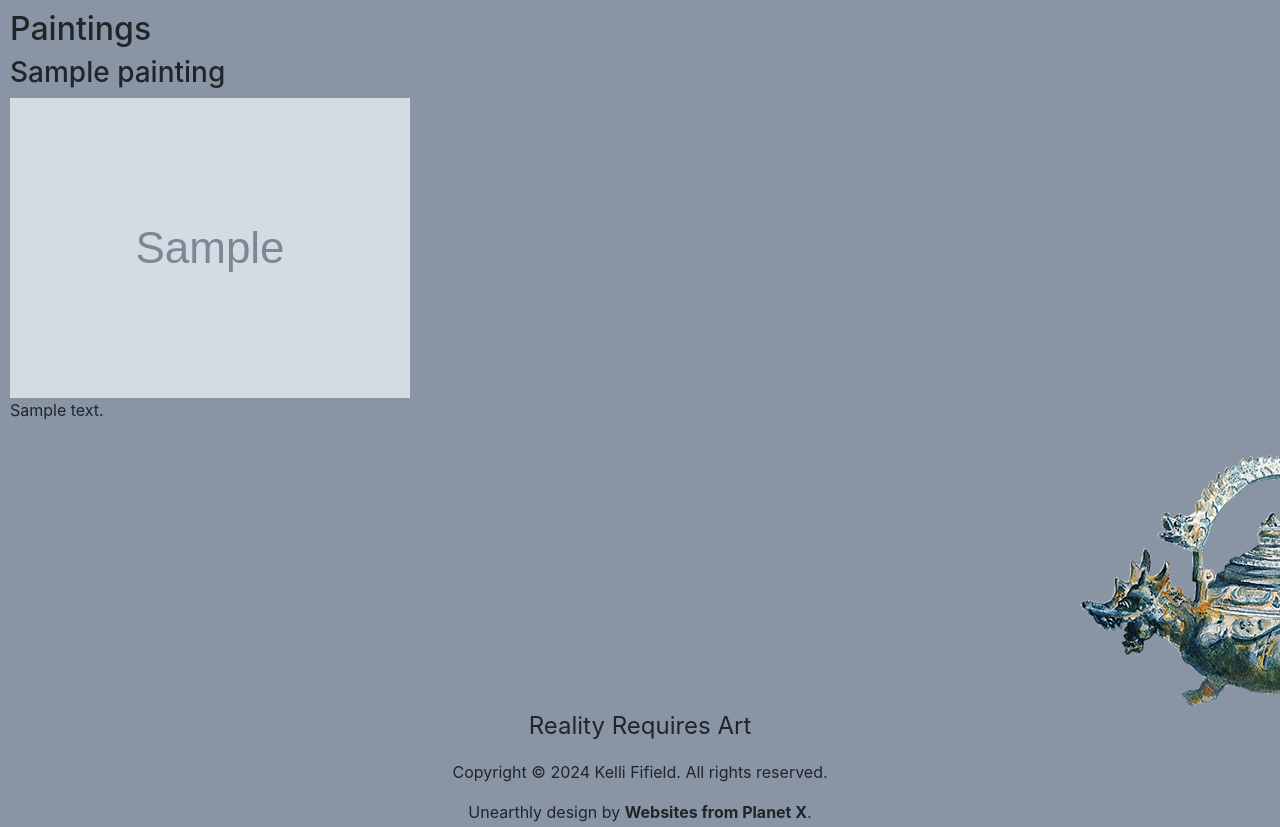
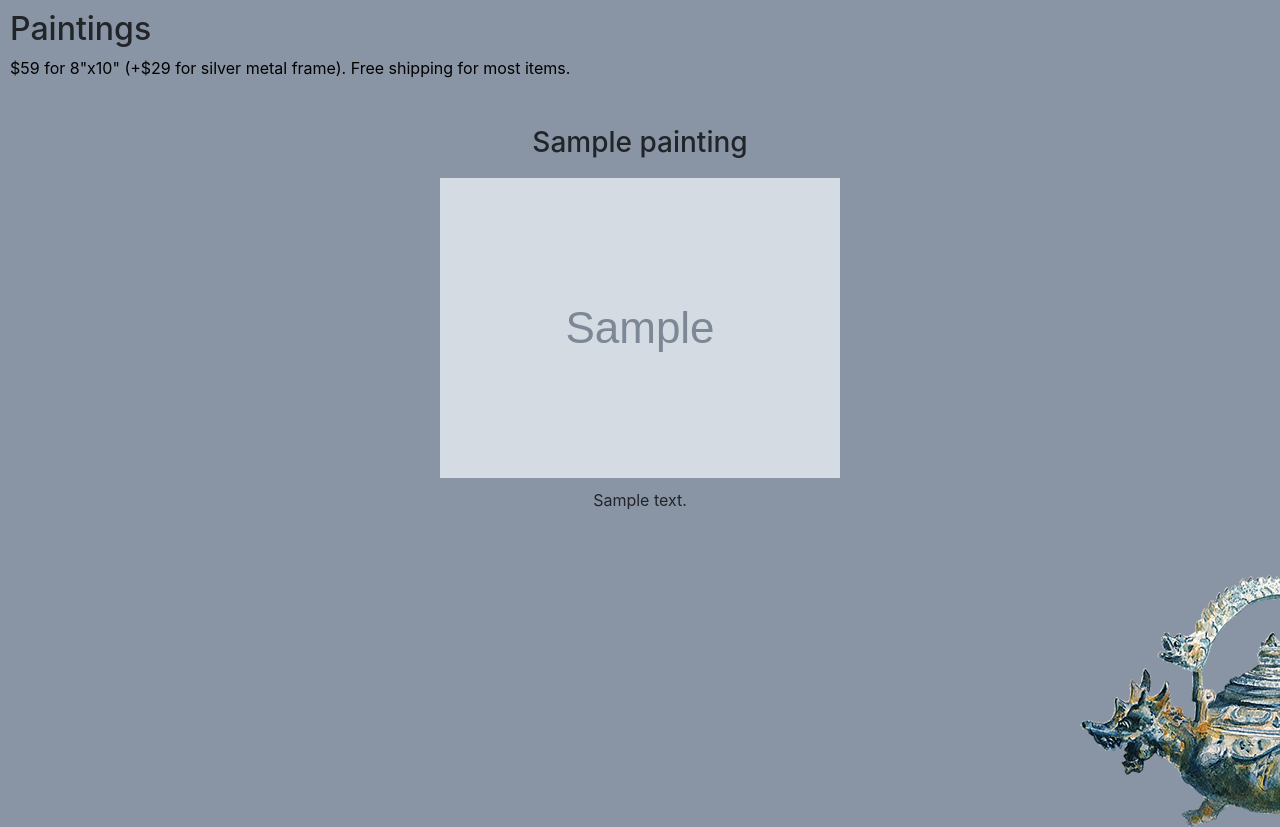
Before and after one commit to garthmortensen/django_tealeaf, a Django app: a page that uses firstapp/templates/firstapp/painting_list.html in a window 1280 px wide. Shown: the part 78-905 px from the top of the page. Run offline with Django 4.2, Linux system fonts and the light colour scheme; tables that the repository leaves empty hold one stand-in row (values such as "Sample post"); grey boxes marked "Sample" are stand-in pictures; some libraries are stand-ins or nearby versions.

Commit message:
Feature: Add painting css styling

```diff
--- a/firstapp/static/css/styles.css
+++ b/firstapp/static/css/styles.css
@@ -46,6 +46,42 @@
     flex: 1 0 auto;
 }
 
+/* portfolio */
+#pricing-info {
+    /* color: #ab2e35; */
+    color: black;
+}
+
+#gallery {
+    display: flex;
+    flex-wrap: wrap;
+    justify-content: space-around;
+}
+
+.painting {
+    margin: 20px;
+}
+
+.painting:hover {
+    box-shadow: 0 8px 16px 0 rgba(0, 0, 0, 0.2);
+    transition: 0.5s;
+}
+
+.painting-image {
+    width: 100%;
+    height: auto;
+}
+
+.painting-title {
+    text-align: center;
+    padding: 10px;
+}
+
+.painting-description {
+    text-align: center;
+    padding: 10px;
+}
+
 /* statement */
 .content-container {
     display: grid;
@@ -73,7 +109,6 @@
 
 
 /* contact us */
-
 .dancer-container {
     padding: 10px;
 }
--- a/firstapp/templates/firstapp/painting_list.html
+++ b/firstapp/templates/firstapp/painting_list.html
@@ -5,12 +5,13 @@
 {% block content %}
 
 <h2>Paintings</h2>
-<div>
+<p id="pricing-info">$59 for 8"x10" (+$29 for silver metal frame). Free shipping for most items.</p>
+<div id="gallery">
   {% for painting in paintings %}
-  <div>
-    <h3>{{ painting.title }}</h3>
-    <img src="{{ painting.image.url }}" alt="{{ painting.title }}">
-    <p>{{ painting.description }}</p>
+  <div class="painting">
+    <h3 class="painting-title">{{ painting.title }}</h3>
+    <img class="painting-image" src="{{ painting.image.url }}" alt="{{ painting.title }}">
+    <p class="painting-description">{{ painting.description }}</p>
   </div>
   {% endfor %}
 </div>
--- a/firstapp/urls.py
+++ b/firstapp/urls.py
@@ -1,35 +1,25 @@
 from django.urls import path
+from django.conf import settings
+from django.conf.urls.static import static
 from .views import (
     home,
     contact,
-    landscapes,
-    japanese_koi_fish,
-    food,
-    wooden_kokeshi_dolls,
-    teapots,
     statement,
 )
-
+# content management
 from .views import CategoryListView, PaintingListView
-
-from django.conf import settings
-from django.conf.urls.static import static
 
 # create a list of URL patterns
 urlpatterns = [
+    # Home: http://127.0.0.1:8000/
     path(route="", view=home, name="home"),
+    # Home: http://127.0.0.1:8000/statement
+    path(route="statement/", view=statement, name="statement"),
+    # Home: http://127.0.0.1:8000/contact
     path(route="contact/", view=contact, name="contact"),
-    path(route="landscapes/", view=landscapes, name="landscapes"),
-    path(route="japanese_koi_fish/", view=japanese_koi_fish, name="japanese_koi_fish"),
-    path(route="food/", view=food, name="food"),
-    path(
-        route="wooden_kokeshi_dolls/",
-        view=wooden_kokeshi_dolls,
-        name="wooden_kokeshi_dolls",
-    ),
-    path(route="teapots/", view=teapots, name="teapots"),
-    path(route="statement/", view=statement, name="statement"),
+    # Home: http://127.0.0.1:8000/
     path(route="", view=CategoryListView.as_view(), name="category-list"),
+    # http://127.0.0.1:8000/category/Landscapes/
     path(
         route="category/<str:category_name>/",
         view=PaintingListView.as_view(),
--- a/firstapp/views.py
+++ b/firstapp/views.py
@@ -1,6 +1,7 @@
 from django.shortcuts import render
 from django.http import HttpResponse
 
+# content management
 from django.views.generic import ListView
 from .models import Category, Painting
 
@@ -12,41 +13,17 @@
     }
     return render(request, "firstapp/home.html", context)
 
-
 def contact(request):
     context = {
         "page_name": "contact",
     }
     return render(request, "firstapp/contact.html", context)
 
-
-def landscapes(request):
-    context = {'page_name': 'Landscapes'}
-    return render(request, 'firstapp/portfolio/landscapes.html', context)
-
-def japanese_koi_fish(request):
-    context = {'page_name': 'Japanese Koi Fish'}
-    return render(request, 'firstapp/portfolio/japanese_koi_fish.html', context)
-
-def food(request):
-    context = {'page_name': 'Food'}
-    return render(request, 'firstapp/portfolio/food.html', context)
-
-def wooden_kokeshi_dolls(request):
-    context = {'page_name': 'Wooden Kokeshi Dolls'}
-    return render(request, 'firstapp/portfolio/wooden_kokeshi_dolls.html', context)
-
-def teapots(request):
-    context = {'page_name': 'Teapots'}
-    return render(request, 'firstapp/portfolio/teapots.html', context)
-
-
 def statement(request):
     context = {
         "page_name": "statement",
     }
     return render(request, "firstapp/statement.html", context)
-
 
 
 # The CategoryListView is a generic ListView for the Category model.
```
Also changed, not shown: firstapp/admin.py (+11 -1 lines), firstapp/templates/firstapp/portfolio/food.html (deleted, +0 -12 lines), firstapp/templates/firstapp/portfolio/japanese_koi_fish.html (deleted, +0 -12 lines), firstapp/templates/firstapp/portfolio/landscapes.html (deleted, +0 -12 lines), firstapp/templates/firstapp/portfolio/teapots.html (deleted, +0 -12 lines), firstapp/templates/firstapp/portfolio/wooden_kokeshi_dolls.html (deleted, +0 -12 lines), media/paintings/riverside.jpg (added).
